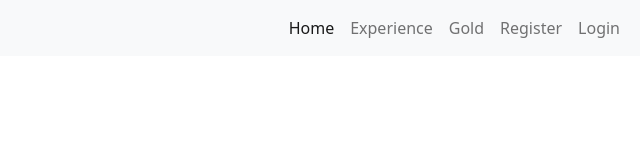
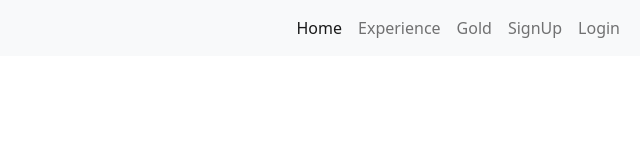
Before and after one commit to Olabisi-Samuel/my-css, a plain HTML site: page bootstrap-5.2.1-dist/index.html in a window 1280 px wide. Shown: the full height of the page, 640-1280 px from the left. Drawn offline with nearby package versions, Linux system fonts and the light colour scheme.

Commit message:
name changed

```diff
--- a/bootstrap-5.2.1-dist/index.html
+++ b/bootstrap-5.2.1-dist/index.html
@@ -40,7 +40,7 @@
               <a class="nav-link" href="#">Gold</a>
             </li>
             <li class="nav-item">
-              <a class="nav-link" href="./register.html">Register</a>
+              <a class="nav-link" href="./register.html">SignUp</a>
             </li>
             <li class="nav-item">
               <a class="nav-link" href="./login.html">Login</a>
```
